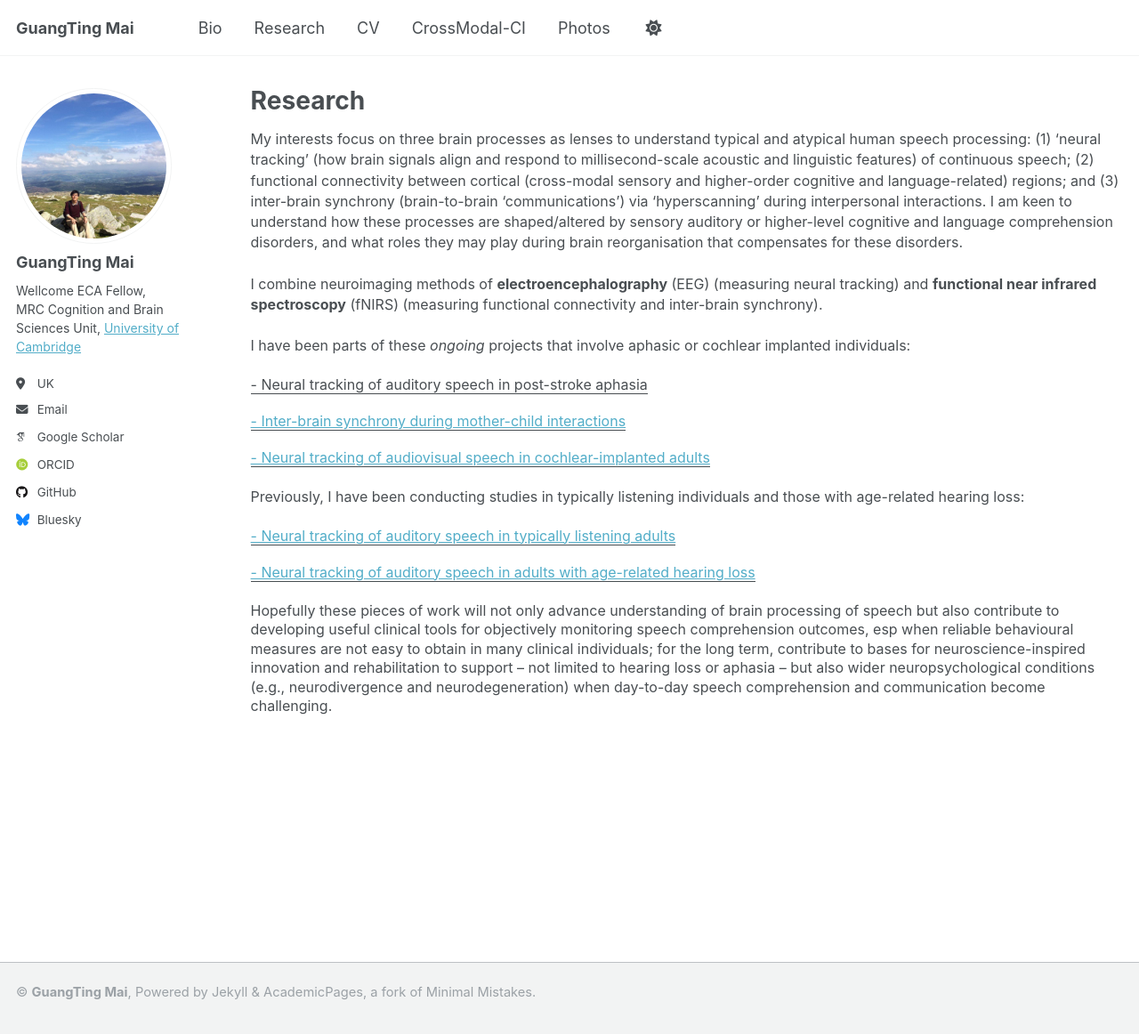
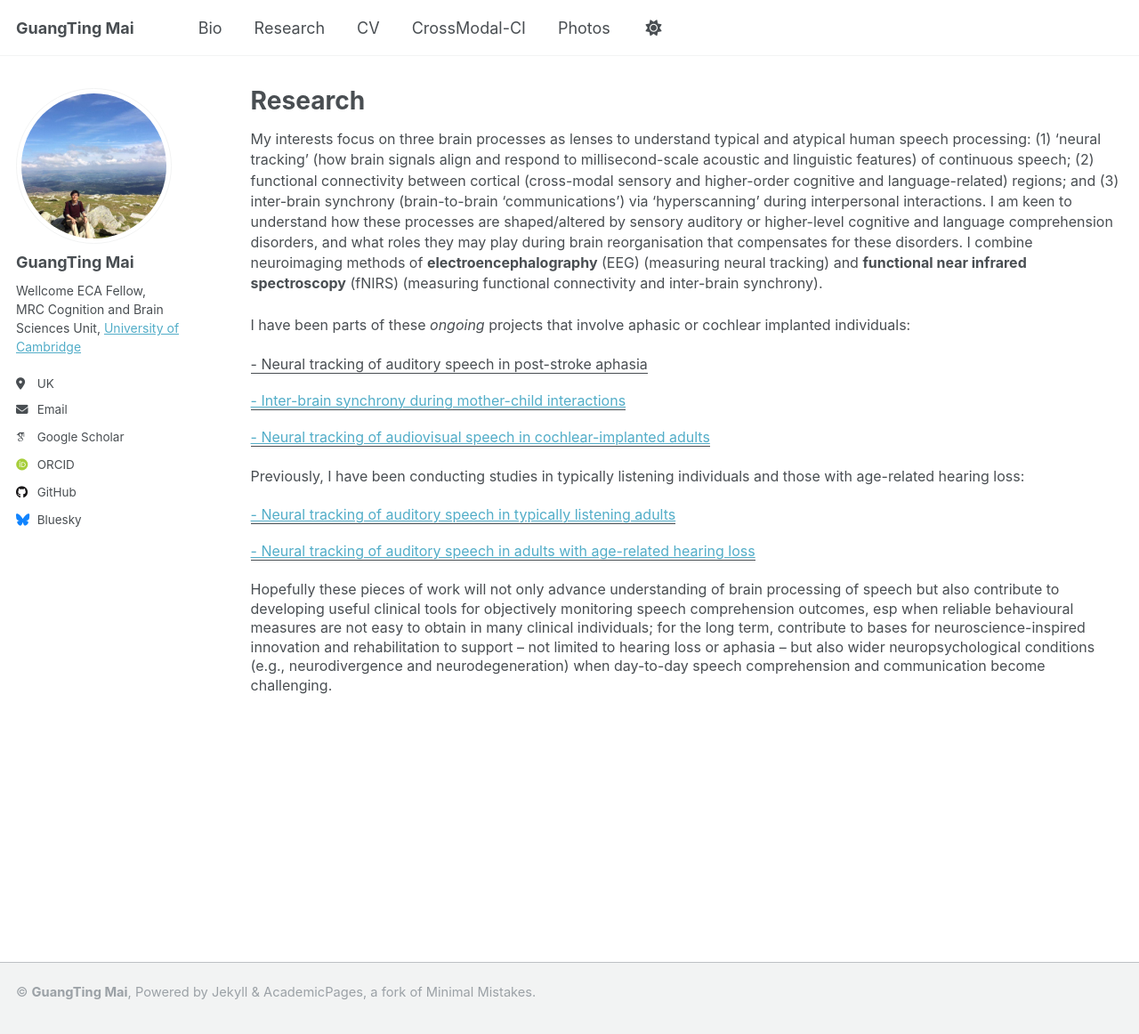
Before and after one commit to guangtingmai/guangtingmai.github.io, a Jekyll site: the page built from _pages/research.html, in a window 1280 px wide and 1168 px high. Shown: the top 1162 px of the window at 89% size. Built offline with Jekyll 4.4.1, drawn with Linux system fonts in a browser that asks for light colours; some web fonts are replaced.

Commit message:
Update research.html

```diff
--- a/_pages/research.html
+++ b/_pages/research.html
@@ -9,10 +9,9 @@ author_profile: true
   and linguistic features) of continuous speech; (2) functional connectivity between cortical (cross-modal sensory and higher-order cognitive and
   language-related) regions; and (3) inter-brain synchrony (brain-to-brain ‘communications’) via ‘hyperscanning’ during interpersonal interactions.
   I am keen to understand how these processes are shaped/altered by sensory auditory or higher-level cognitive and language comprehension disorders,
-  and what roles they may play during brain reorganisation that compensates for these disorders.</span></p>
-<p><span style="font-size: 12pt;line-height: 1.45;display: block;margin-bottom: 0.15vh">I combine neuroimaging methods of <strong>electroencephalography</strong>
-  (EEG) (measuring neural tracking) and <strong>functional near infrared spectroscopy</strong> (fNIRS) (measuring functional connectivity and inter-brain synchrony).
-</span></p>
+  and what roles they may play during brain reorganisation that compensates for these disorders. I combine neuroimaging methods of
+  <strong>electroencephalography</strong> (EEG) (measuring neural tracking) and <strong>functional near infrared spectroscopy</strong> (fNIRS)
+  (measuring functional connectivity and inter-brain synchrony).</span></p>
 <p><span style="font-size: 12pt;line-height: 1.45;display: block;margin-bottom: 0.15vh">I have been parts of these <i>ongoing</i> projects that involve aphasic or cochlear implanted individuals:</span></p>
 <p><span style="font-size: 12pt;line-height: 1.1;display: block;margin-bottom: 0.05vh"><u>-	Neural tracking of auditory speech in post-stroke aphasia</u></span></p>
 <p><span style="font-size: 12pt;line-height: 1.1;display: block;margin-bottom: 0.05vh"><a href="https://guangtingmai.github.io/interbrain-sync/"><u>-	Inter-brain synchrony during mother-child interactions</u></a></span></p>
```
